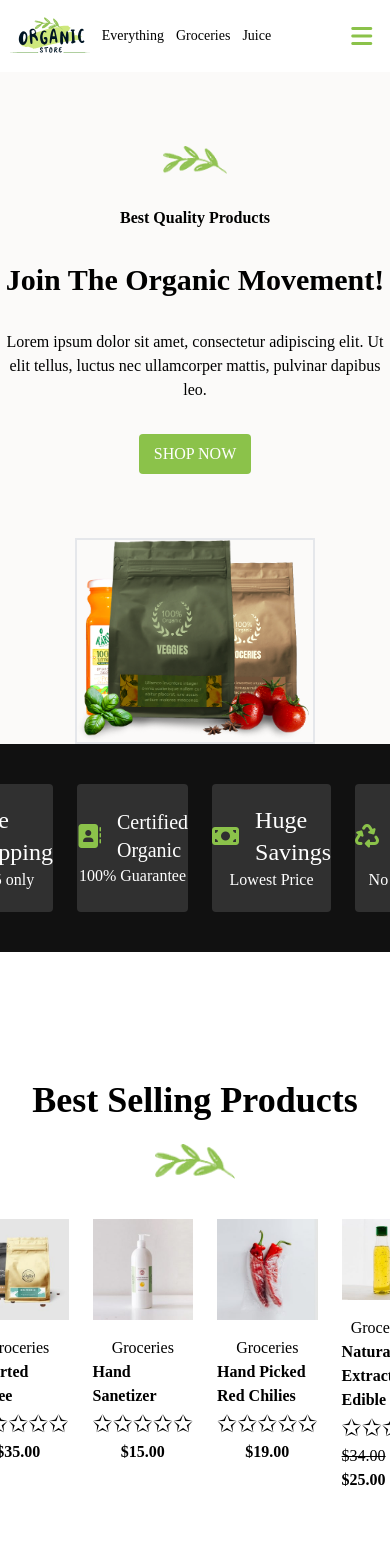
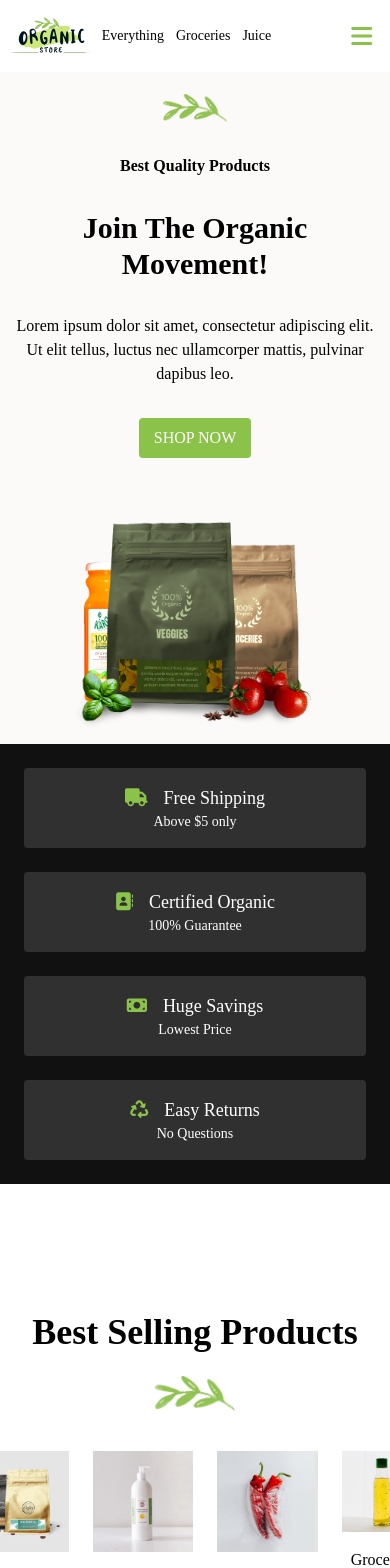
Before and after one commit to RaunakScarlet/Organic-Store, a React (Vite) app: page / in a window 390 px wide. Shown: the top 1568 px of the page. Built offline with nearby package versions, Linux system fonts and the light colour scheme.

Commit message:
made shipping section responsive

```diff
--- a/src/components/MainContent.jsx
+++ b/src/components/MainContent.jsx
@@ -4,7 +4,7 @@ import mainRight from "../assets/main-right.png";
 
 const MainContent = () => {
     return (
-        <section className="main w-full h-[42rem] sm:h-[40rem] md:h-[36rem]   flex  bg-[#FBFAF9] items-center gap-16 md:gap-24 flex-col-reverse md:flex-row relative   ">
+        <section className="main w-full h-[42rem] sm:h-[40rem] md:h-[36rem]   flex  bg-[#FBFAF9] items-center gap-16 md:gap-24 flex-col-reverse md:flex-row relative  py-4 sm:px-4 p-4">
             <img
                 src={mainRightBottom}
                 alt="mainRightBottom"
@@ -14,7 +14,7 @@ const MainContent = () => {
                 <img
                     src={mainLeft}
                     alt="mainLeft"
-                    className="border-2 w-60 md:w-[38rem]"
+                    className=" w-60 md:w-[38rem]"
                 />
             </div>
             <div className="main-right flex flex-col gap-8 items-center justify-center md:items-start md:w-1/2  ">
--- a/src/components/ShippingSection.jsx
+++ b/src/components/ShippingSection.jsx
@@ -1,44 +1,44 @@
 
 const ShippingSection = () => {
     return (
-        <div className="bg-[#111111] w-full h-52  flex gap-6 p-4 justify-center items-center">
-            <div className="bg-[#303030] w-72 rounded h-32 flex  flex-col justify-center items-center">
+        <div className="bg-[#111111] max-w-full grid grid-cols-1 md:grid-cols-2 lg:grid-cols-4 h-auto   gap-6 p-6 justify-center items-center">
+            <div className="bg-[#303030] w-full rounded h-20 flex  flex-col justify-center items-center">
                 <div className="up flex items-center gap-4">
-                    <i className="fa-solid fa-truck text-2xl text-[#8BC24A] "></i>
-                    <p className="text-2xl text-white">Free Shipping</p>
+                    <i className="fa-solid fa-truck text-lg text-[#8BC24A] "></i>
+                    <p className="text-lg text-white">Free Shipping</p>
                 </div>
                 <div className="down">
-                    <p className="text-md text-white">Above $5 only</p>
+                    <p className="text-sm text-white">Above $5 only</p>
                 </div>
             </div>
-            <div className="bg-[#303030] w-72 rounded h-32 flex  flex-col justify-center items-center">
+             <div className="bg-[#303030] w-full rounded h-20 flex  flex-col justify-center items-center">
                 <div className="up flex items-center gap-4">
-                    <i className="fa-solid fa-address-book text-2xl text-[#8BC24A]"></i>
+                    <i className="fa-solid fa-address-book text-lg text-[#8BC24A]"></i>
 
-                    <p className="text-xl text-white">Certified Organic</p>
+                    <p className="text-lg text-white">Certified Organic</p>
                 </div>
                 <div className="down">
-                    <p className="text-md text-white">100% Guarantee</p>
+                    <p className="text-sm text-white">100% Guarantee</p>
                 </div>
             </div>
-            <div className="bg-[#303030] w-72 rounded h-32 flex  flex-col justify-center items-center">
+             <div className="bg-[#303030] w-full rounded h-20 flex  flex-col justify-center items-center">
                 <div className="up flex items-center gap-4">
-                    <i className="fa-solid fa-money-bill text-2xl text-[#8BC24A] "></i>
+                    <i className="fa-solid fa-money-bill text-lg text-[#8BC24A] "></i>
 
-                    <p className="text-2xl text-white">Huge Savings</p>
+                    <p className="text-lg text-white">Huge Savings</p>
                 </div>
                 <div className="down">
-                    <p className="text-md text-white">Lowest Price</p>
+                    <p className="text-sm text-white">Lowest Price</p>
                 </div>
             </div>
-            <div className="bg-[#303030] w-72 rounded h-32 flex  flex-col justify-center items-center">
+             <div className="bg-[#303030] w-full rounded h-20 flex  flex-col justify-center items-center">
                 <div className="up flex items-center gap-4">
-                    <i className="fa-solid fa-recycle text-2xl text-[#8BC24A] "></i>
+                    <i className="fa-solid fa-recycle text-lg text-[#8BC24A] "></i>
 
-                    <p className="text-2xl text-white">Easy Returns</p>
+                    <p className="text-lg text-white">Easy Returns</p>
                 </div>
                 <div className="down">
-                    <p className="text-md text-white">No Questions </p>
+                    <p className="text-sm text-white">No Questions </p>
                 </div>
             </div>
         </div>
```
